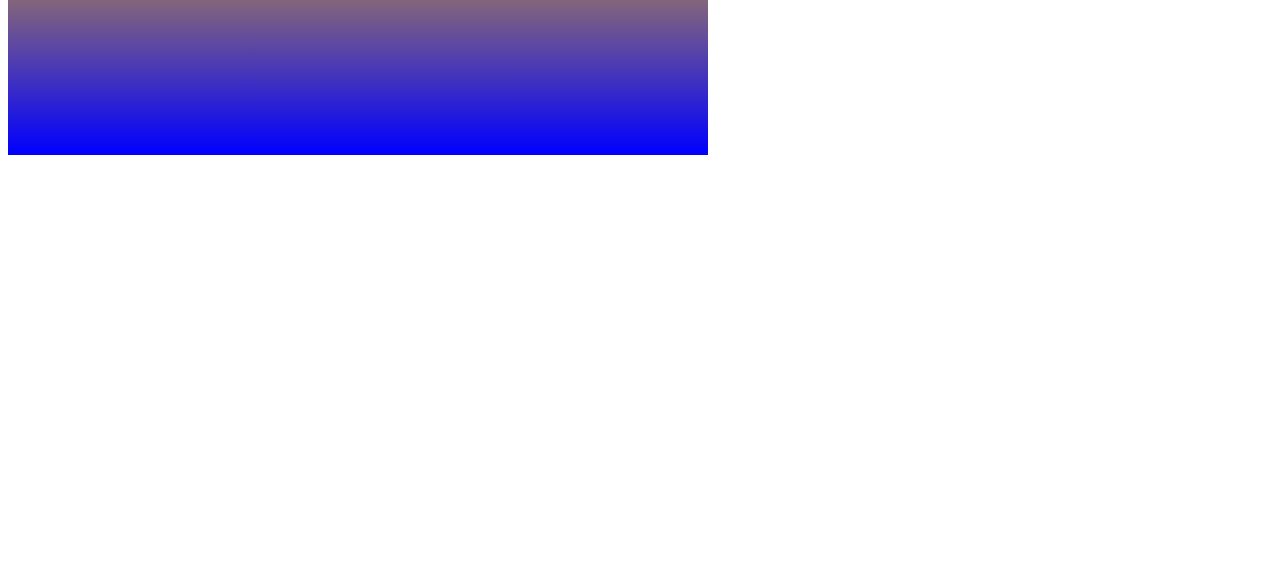
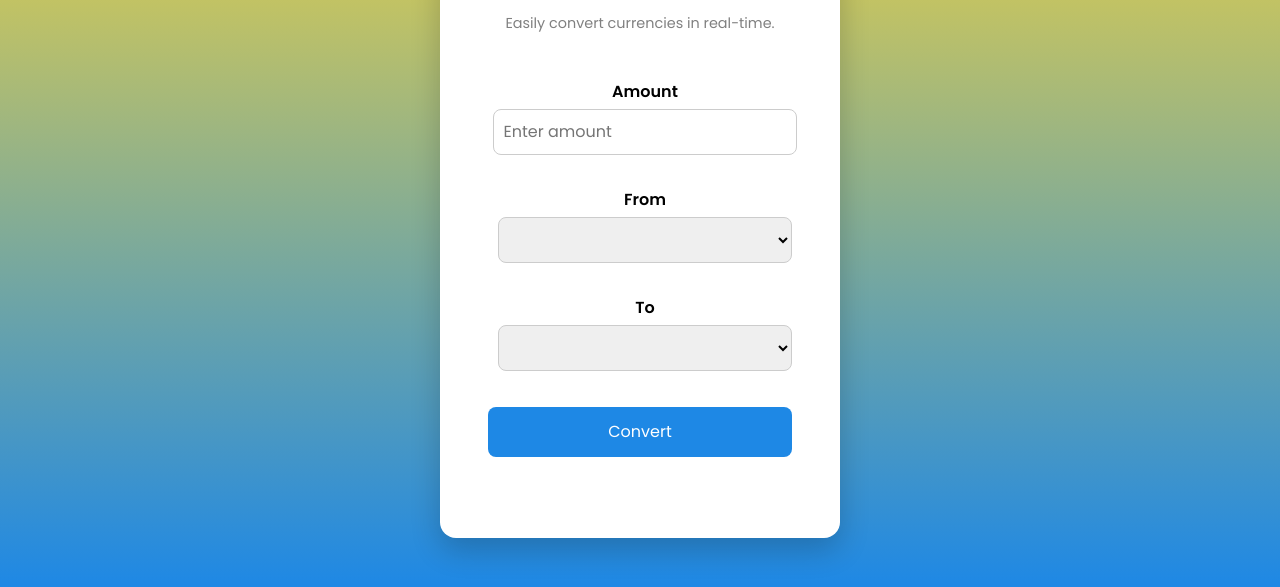
Before and after one commit to em7m/currency-converter, a website: page index.html in a window 1280 px wide. Shown: the part 213-800 px from the top of the page. Drawn offline with Linux system fonts and the light colour scheme; no server answers; a web font is replaced by a local one.

Commit message:
Site Update 5/23

```diff
--- a/index.html
+++ b/index.html
@@ -5,22 +5,29 @@
 <title>Currency Converter</title>
 
 <head>
+  <meta charset="UTF-8" />
+  <meta name="viewport" content="width=device-width, initial-scale=1.0"/>
+  <title>Currency Converter</title>
     <link rel ="stylesheet" href="styles.css">
     <script src="script.js" defer></script>
 </head>
 
 <head>
     <link rel="stylesheet" href="https://fonts.googleapis.com/css?family=Trirong">
+    <link href="https://fonts.googleapis.com/css2?family=Poppins:wght@400;600&display=swap" rel="stylesheet">
 </head>
 
 <body>
 
 
-    <h2 class=h2 style="color:gold;"> Currency Converter</h2>
+    <!--<h2 class=h2 style="color:gold;"> Currency Converter</h2> -->
 <div class="display">
+    <h1> Currency Converter</h1>
+    <p>Easily convert currencies in real-time.</p>
+    <div class="group">
 
-    <div class="group">
-        <div class="base-amount" >Amount
+        <div class="base-amount" >
+            <label for="amount">Amount</label>
             <input type="number" id="amount"placeholder="Enter amount"></input>
         </div>
     <div class="from">
--- a/styles.css
+++ b/styles.css
@@ -1,49 +1,100 @@
-.h2 {
+/*.h2 {
     font-family: "Lucida Console", "Courier New", monospace
+}*/
+* {
+    box-sizing: border-box;
   }
 
+
 body {
-    font-family: "Trirong", serif;
+    /*font-family: "Trirong", serif;*/
+    display: flex;
+  justify-content: center;
+  align-items: center;
+     font-family: Verdana, Geneva, Tahoma, sans-serif;
+     font-family: Poppins, sans-serif;
+     background: linear-gradient(to bottom, #fdd835, #1e88e5);
+     margin: 0;
+     padding: 0;
+     height: 100vh;
 }
 .display {
     display: flex;
     flex-direction: column;
    /*ackground-color:linear-gradient(#ffc400;)*/
-   background: linear-gradient(#ffc400,blue);
-    height:300px;
+   /*background: linear-gradient(#ffc400,blue);*/
+    background: white;
+    height:auto;
     max-width: 700px;
     align-items: center;
     gap:10px;
-
+    border-radius: 5%;
+    background: #ffffff;
+    padding: 2rem 3rem;
+    border-radius: 16px;
+    box-shadow: 0 12px 30px rgba(0, 0, 0, 0.2);
+    text-align: center;
+    max-width: 400px;
+    width: 100%;
 }
 option {
-    font-family: "Trirong", serif;
+    font-family: 'Poppins', sans-serif;
 }
 :placeholder-shown {
-    font-family: "Trirong", serif;
+    font-family: 'Poppins', sans-serif;
 }
 .base-amount {
     margin-left: 5px;
+    width: 100%;
 }
 
 .submitbtn {
     margin-top: 10px;
-    font-family: "Trirong", serif;
+    font-family: 'Poppins', sans-serif;
     align-self: center;
-
+    background-color: #1e88e5;
+      color: white;
+      border: none;
+      padding: 0.8rem 1.2rem;
+      font-size: 1rem;
+      border-radius: 8px;
+      cursor: pointer;
+      transition: background 0.3s ease;
+      width: 100%;
+}
+.submitbtn:hover {
+    background-color: #1565c0;
   }
 
 .group{
+
+    margin-top: 20px;
     display: flex;
-    margin-top: 20px;
+    flex-direction: column;
+    gap: 1rem;
+    width: 100%;
 }
 
+input, select, button {
+    width: 100%;
+    max-width: 100%;
+    box-sizing: border-box;
+  }
 select {
-    font-family: "Trirong", serif;
+    font-family: 'Poppins', sans-serif;
 }
-
-.result {
-    font-family: "Trirong", serif;
+input, select {
+    width: 100%;
+    padding: 0.6rem;
+    margin-bottom: 1rem;
+    border: 1px solid #ccc;
+    border-radius: 8px;
+    font-size: 1rem;
+  }
+#result {
+    margin-top: 1.5rem;
+    font-weight: bold;
+    color: #2e7d32;
   }
 .from {
     margin-left: 10px;
@@ -51,3 +102,16 @@ select {
 .to {
     margin-left:10px;
 }
+h1 {
+    color: #1e88e5;
+    margin-bottom: 0.2rem;
+  }
+  p {
+    color: gray;
+    font-size: 0.9rem;
+  }
+  label {
+    display: block;
+    margin-bottom: 0.3rem;
+    font-weight: 600;
+  }
```
Lines whose indentation alone changed are shown as unchanged.
